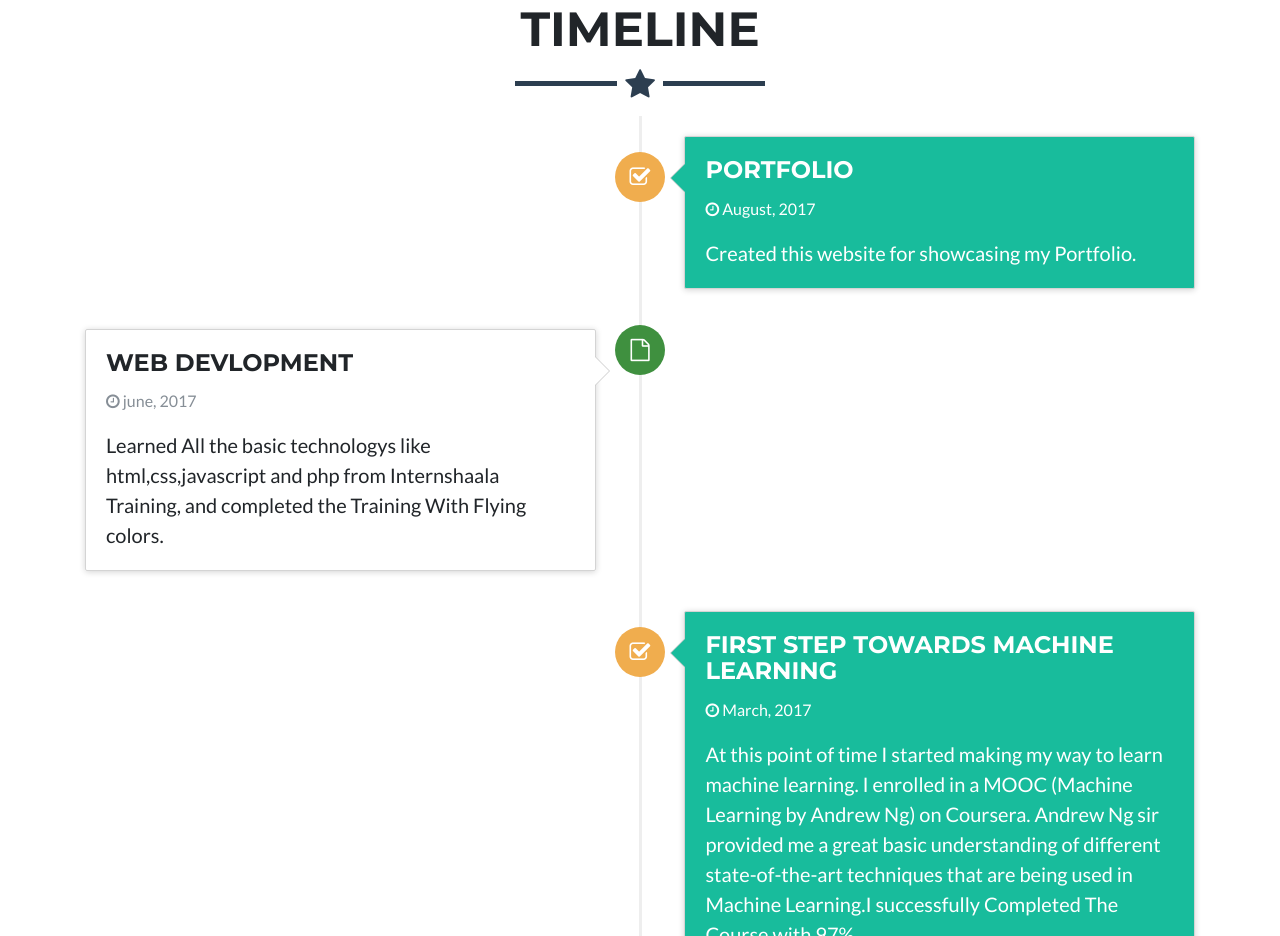
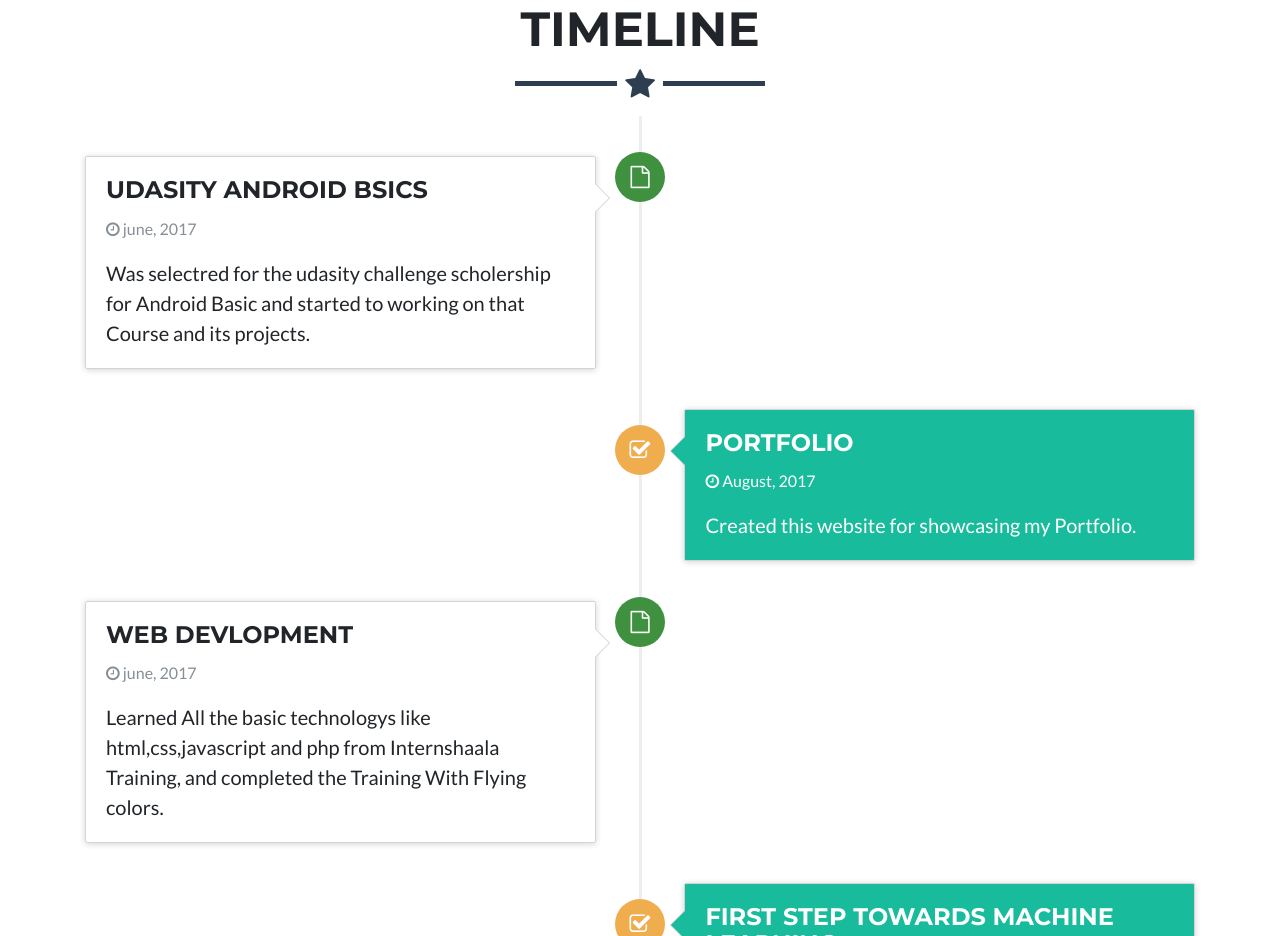
Before and after one commit to ni-raj/ni-raj.github.io, a plain HTML site: page index.html in a window 1280 px wide. Shown: the part 1927-2863 px from the top of the page. Drawn offline with Linux system fonts and the light colour scheme.

Commit message:
Updated Timeline

```diff
--- a/index.html
+++ b/index.html
@@ -140,6 +140,18 @@
         <h2 class="text-center">Timeline</h2>
         <hr class="star-primary">
         <ul class="timeline">
+           <li class="timeline">
+            <div class="timeline-badge success"><i class="fa fa-file-o"></i></div>
+            <div class="timeline-panel">
+              <div class="timeline-heading">
+                <h4 class="timeline-title">Udasity Android Bsics</h4>
+                <p><small class="text-muted"><i class="fa fa-clock-o"></i> june, 2017</small></p>
+              </div>
+              <div class="timeline-body">
+                <p>Was selectred for the udasity challenge scholership for Android Basic and started to working on that Course and its projects.</p>
+              </div>
+            </div>
+          </li>
           <li class="timeline-inverted">
             <div class="timeline-badge warning"><i class="fa fa-check-square-o"></i></div>
             <div class="timeline-panel">
```
